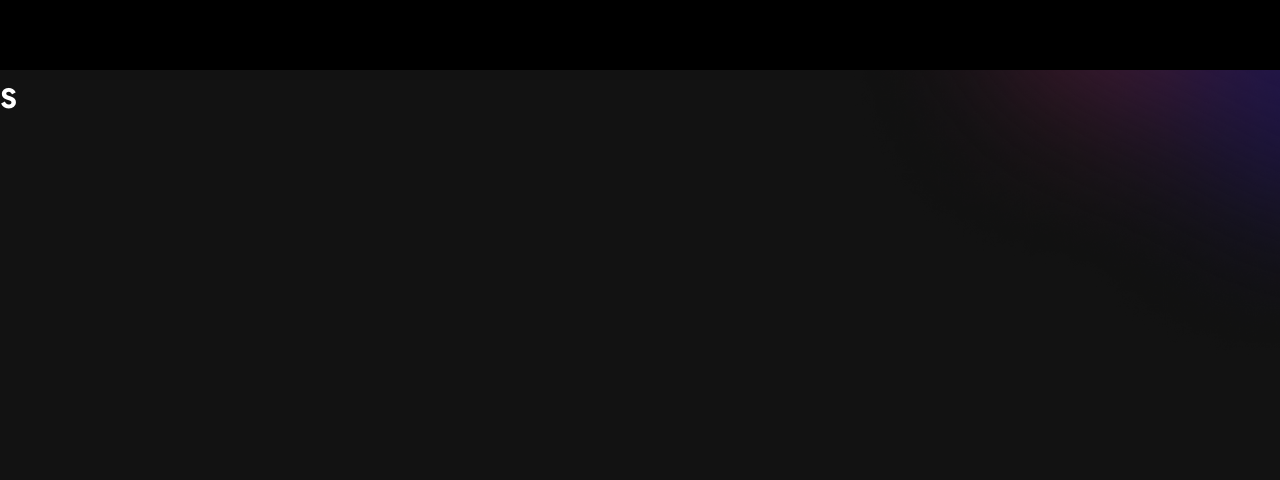
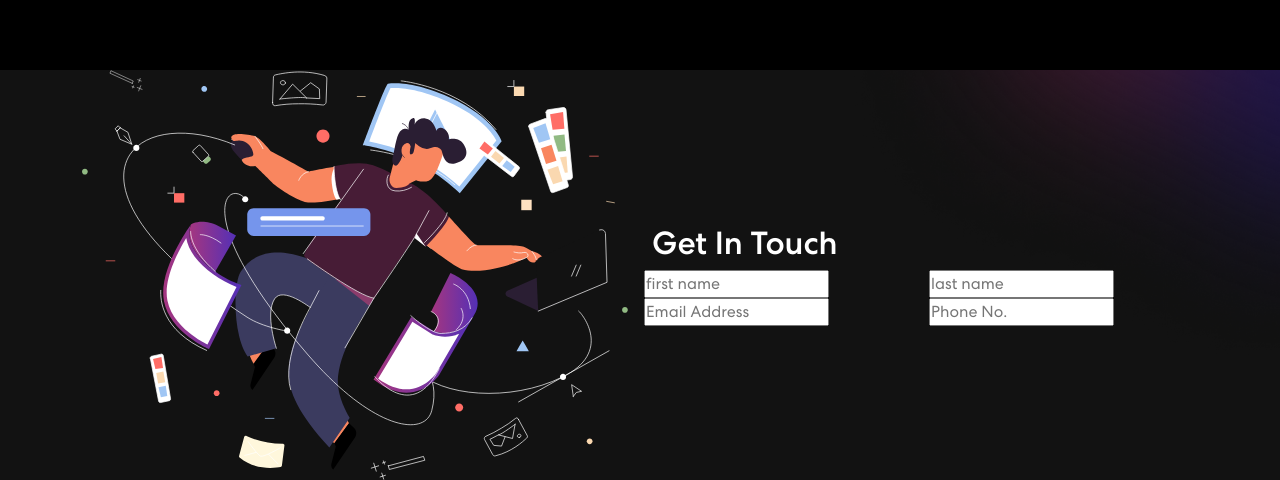
Before and after one commit to tamimhasan19702/React-portfolio, a React (Create React App) app: page / in a window 1280 px wide. Shown: the part 1698-2178 px from the top of the page. Before the commit the page ends 2070 px from the top, so only its background shows below. Built offline with nearby package versions, Linux system fonts and the light colour scheme.

Commit message:
form building contact page

```diff
--- a/src/components/Contact/Contact.js
+++ b/src/components/Contact/Contact.js
@@ -1,4 +1,6 @@
-import { useState } from 'react'
+import { useState } from 'react';
+import { Container, Col,Row } from 'react-bootstrap';
+import contactImg from '../../assets/img/contact-img.svg';
 
 export const Contact = () => {
 
@@ -14,7 +16,51 @@
     const [buttonText,setButtonText] = useState('Send');
     const [status,setStatus] = useState ({});
 
+    const onFormUpdate = (category,value) => {
+        setFormDetails({
+            ...formDetails,
+            [category]: value
+        })
+    }
+
     return(
-        <h1>s</h1>
+        <section className='contact' id='connect'>
+             <Container>
+                <Row className="align-items-center">
+                  <Col md={6}>
+                  <img src={contactImg} alt="Contact Us" />
+                  </Col>
+
+                  <Col md={6}>
+                  <h2>Get In Touch</h2>
+                  <form>
+                    <Row>
+
+                        <Col sm={6} className="px-1">
+                        <input type="text" value={formDetails.firstName} placeholder="first name" onChange={(e) => onFormUpdate('firstName',e.target.value)}
+                        />
+                        </Col>
+
+                        <Col sm={6} className="px-1">
+                        <input type="text" value={formDetails.lastName} placeholder="last name" onChange={(e) => onFormUpdate('lastName',e.target.value)}
+                        />
+                        </Col>
+
+                        <Col sm={6} className="px-1">
+                        <input type="email" value={formDetails.email} placeholder="Email Address" onChange={(e) => onFormUpdate('email',e.target.value)}
+                        />
+                        </Col>
+
+                        <Col sm={6} className="px-1">
+                        <input type="tel" value={formDetails.phone} placeholder="Phone No." onChange={(e) => onFormUpdate('phone',e.target.value)}
+                        />
+                        </Col>
+
+                    </Row>
+                  </form>
+                  </Col>
+                </Row>
+             </Container>
+        </section>
     )
 }
```
Also changed, not shown: src/App.css (line endings or trailing spaces).
